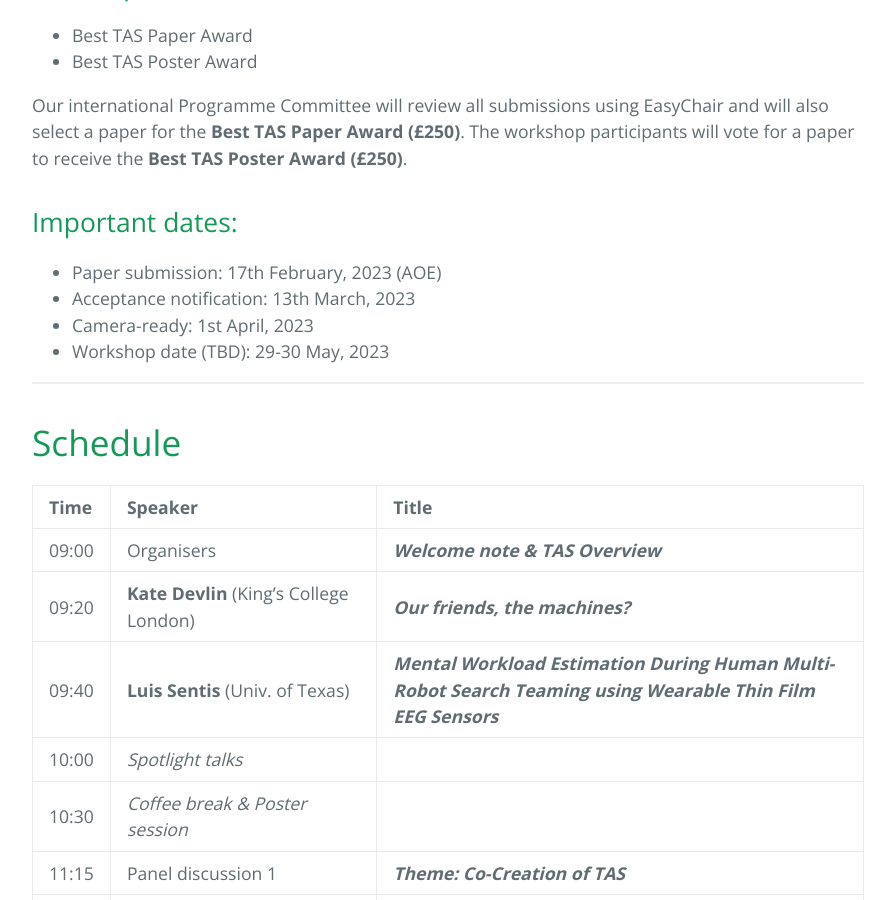
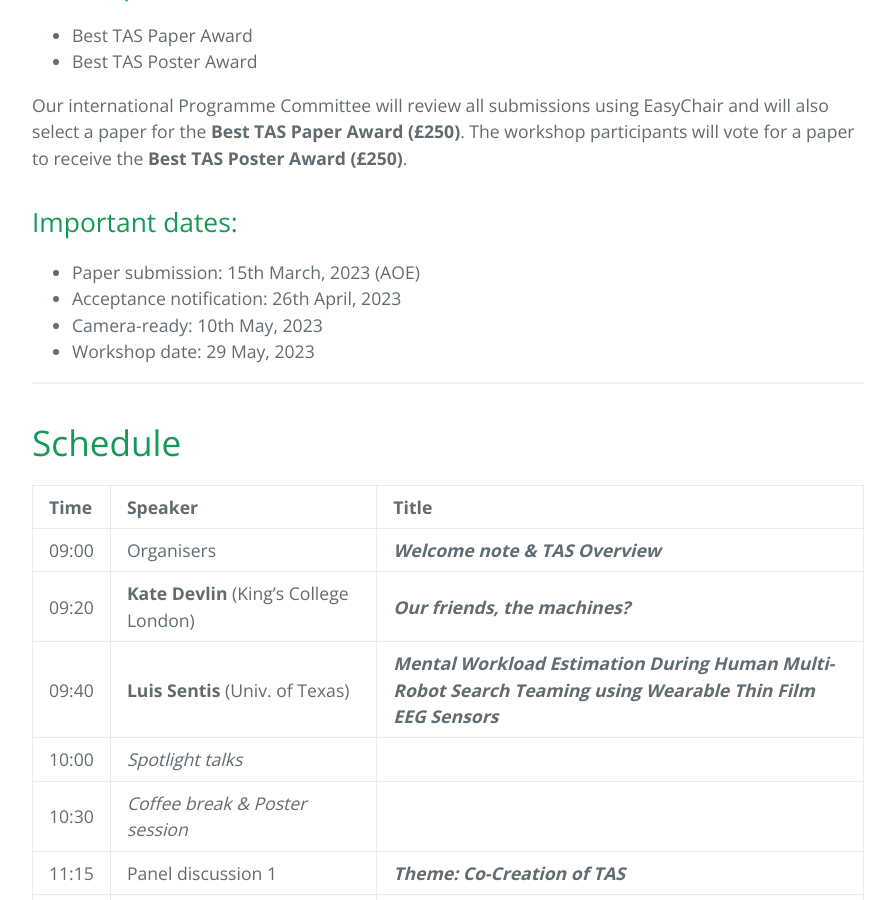
Before and after one commit to mactasworkshop/2022, a Jekyll site: the page built from index.md, in a window 1280 px wide and 900 px high, scrolled down 3283 px. Shown: the whole window, without its empty margins (192-1087 px from the left). Built offline with Jekyll 4.4.1, drawn with Linux system fonts in a browser that asks for light colours.

Commit message:
Update index.md

```diff
--- a/index.md
+++ b/index.md
@@ -73,10 +73,10 @@ Our international Programme Committee will review all submissions using EasyChai
 
 ## Important dates:
 
- - Paper submission: 17th February, 2023 (AOE)
- - Acceptance notification: 13th March, 2023
- - Camera-ready: 1st April, 2023
- - Workshop date (TBD): 29-30 May, 2023
+ - Paper submission: 15th March, 2023 (AOE)
+ - Acceptance notification: 26th April, 2023
+ - Camera-ready: 10th May, 2023
+ - Workshop date: 29 May, 2023
 
 ***
 
```
